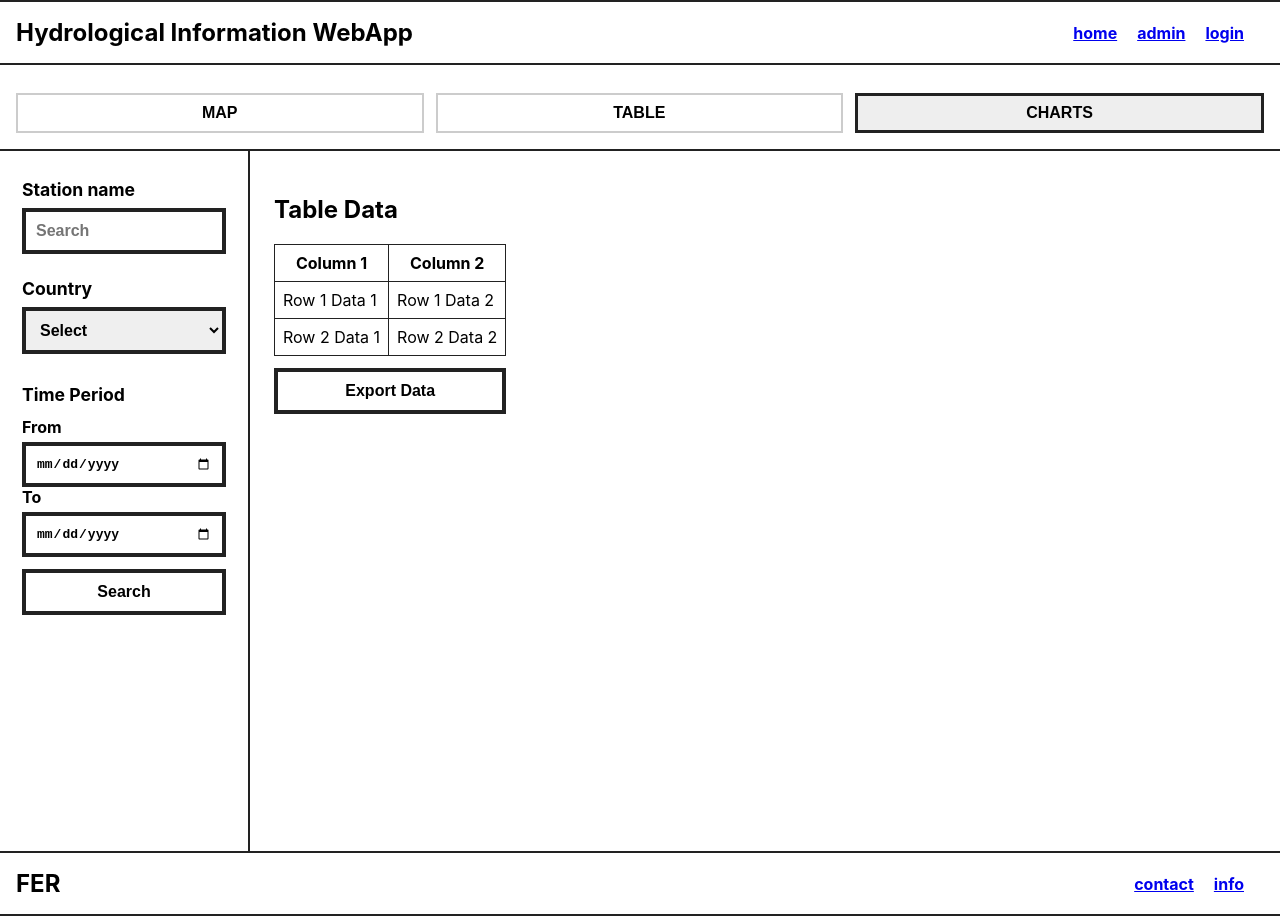
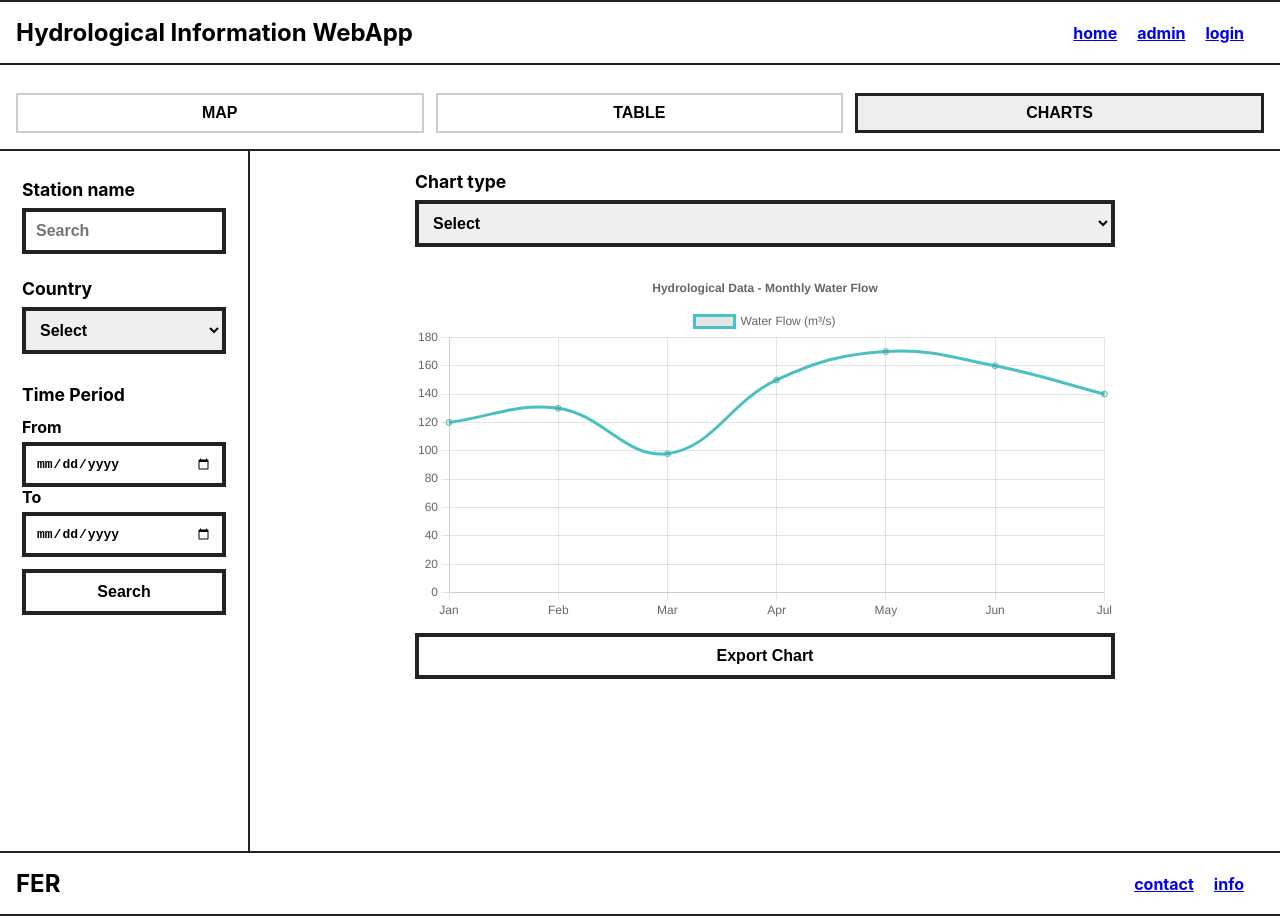
Before and after one commit to matejmagat/hydro-cloud, a React (Create React App) app: page / in a window 1280 px wide. Both pictures are taken after a click on the button "CHARTS". Built offline with nearby package versions, Linux system fonts and the light colour scheme.

Commit message:
added the chart view

```diff
--- a/package.json
+++ b/package.json
@@ -7,8 +7,10 @@
     "@testing-library/jest-dom": "^6.9.1",
     "@testing-library/react": "^16.3.0",
     "@testing-library/user-event": "^13.5.0",
+    "chart.js": "^4.5.1",
     "leaflet": "^1.9.4",
     "react": "^19.2.0",
+    "react-chartjs-2": "^5.3.1",
     "react-dom": "^19.2.0",
     "react-leaflet": "^5.0.0",
     "react-router-dom": "^7.9.5",
--- a/src/App.js
+++ b/src/App.js
@@ -7,13 +7,20 @@ import Tabs from './components/navigation/Tabs';
 import Sidebar from './components/mainView/Sidebar';
 import MapView from './components/mainView/MapView';
 import TableView from './components/mainView/TableView';
+import ChartView from "./components/mainView/ChartView";
 import AdminPage from './components/admin/AdminPage';
 import LoginPage from './components/login/LoginPage';
+
 
 
 function App() {
     const [activeTab, setActiveTab] = useState('map');
     const tabNames = ['map', 'table', 'charts'];
+    const views = {
+        map: <MapView />,
+        table: <TableView />,
+        charts: <ChartView />
+    };
 
     return (
         <Router>
@@ -26,7 +33,7 @@ function App() {
                         <Tabs tabs={tabNames} activeTab={activeTab} setActiveTab={setActiveTab} />
                         <div className="main-layout" style={{ display: 'flex', height: 'calc(100vh - 100px)' }}>
                             <Sidebar />
-                            {activeTab === 'map' ? <MapView /> : <TableView />}
+                            {views[activeTab] || null}
                         </div>
                     </div>
                 } />
--- /dev/null
+++ b/src/components/mainView/ChartView.js
@@ -0,0 +1,75 @@
+import React from 'react';
+import { Line } from 'react-chartjs-2';
+import {
+    Chart as ChartJS,
+    CategoryScale,
+    LinearScale,
+    PointElement,
+    LineElement,
+    Title,
+    Tooltip,
+    Legend,
+} from 'chart.js';
+
+// Register chart components
+ChartJS.register(
+    CategoryScale,
+    LinearScale,
+    PointElement,
+    LineElement,
+    Title,
+    Tooltip,
+    Legend
+);
+
+function ChartView() {
+    // Dummy data representing hydrological measurements over months
+    const data = {
+        labels: ['Jan', 'Feb', 'Mar', 'Apr', 'May', 'Jun', 'Jul'],
+        datasets: [
+            {
+                label: 'Water Flow (m³/s)',
+                data: [120, 130, 98, 150, 170, 160, 140],
+                borderColor: 'rgba(75,192,192,1)',
+                fill: false,
+                tension: 0.4,
+            },
+        ],
+    };
+
+    const options = {
+        responsive: true,
+        plugins: {
+            legend: {
+                position: 'top',
+            },
+            title: {
+                display: true,
+                text: 'Hydrological Data - Monthly Water Flow',
+            },
+        },
+        scales: {
+            y: {
+                beginAtZero: true,
+            },
+        },
+    };
+
+    return (
+        <div style={{ width: '90%', maxWidth: 700, margin: '20px auto' }}>
+            <div style={{ marginBottom: '24px' }}>
+                <label> Chart type </label>
+                <select defaultValue="">
+                    <option value="" disabled>
+                        Select
+                    </option>
+                    <option value="line1">Line</option>
+                </select>
+            </div>
+            <Line data={data} options={options} />
+            <button>Export Chart</button>
+        </div>
+    );
+}
+
+export default ChartView;
```
Also changed, not shown: 1 other file (tests, documents, lock files or other folders).
